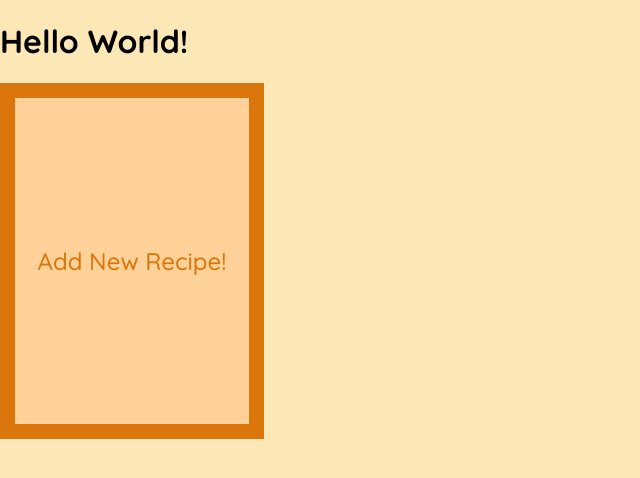
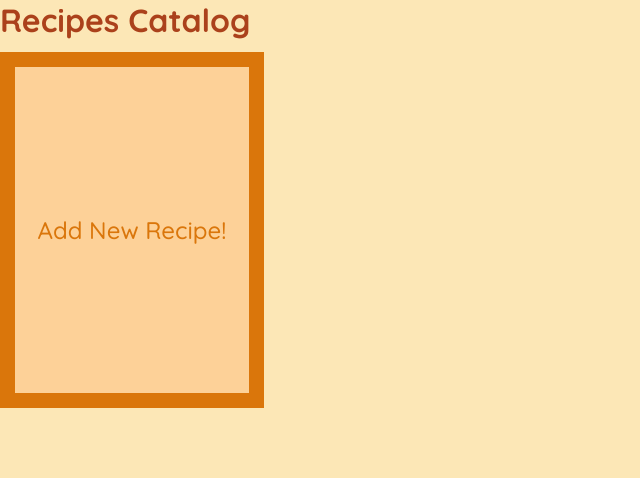
Before and after one commit to AlyssaHug/Recipes, a React (Vite) app: page / in a window 1280 px wide. Shown: the top 478 px of the page, without its empty margins (0-640 px from the left). Built offline with nearby package versions, Linux system fonts and the light colour scheme; no server answers.

Commit message:
organize css color variables

```diff
--- a/src/App.jsx
+++ b/src/App.jsx
@@ -28,7 +28,7 @@ function App() {
 
     return (
         <div>
-            <h1>Hello World!</h1>
+            <h1 className="title">Recipes Catalog</h1>
             <Add/>
             <div className='recipes'>{recipes.map(showRecipes)}</div>
         </div>
--- a/src/index.css
+++ b/src/index.css
@@ -1,29 +1,51 @@
+/*====CSS Variables====*/
+:root {
+    /* Color Variables - using existing colors only */
+    --primary-color: #ab411b;
+    --secondary-color: #da760b;
+    --tertiary-color: #cd8c479c;
+    --fourth-color: #ffc5869c;
+    --light-color: #fce7b6;
+
+    /* Font Variables */
+    --font-family: "Quicksand", arial;
+    --font-size-large: 24px;
+    --font-size-medium: 16px;
+    --font-weight-bold: bold;
+    --font-weight-medium: 500;
+}
+
 /*====Card Styles====*/
 .card {
     width: 264px;
     height: 356px;
     position: relative;
     align-items: center;
-    border: 6px solid #ab411b;
+    border: 6px solid var(--primary-color);
     text-align: center;
-    background-color: #cd8c479c;
+    background-color: var(--tertiary-color);
 }
-
+.title {
+    color: var(--primary-color);
+    font-weight: var(--font-weight-bold);
+    margin-top: 0;
+    margin-bottom: 12px;
+}
 .recipe_name {
-    color: #ab411b;
-    font-weight: bold;
-    font-size: 24px;
+    color: var(--primary-color);
+    font-weight: var(--font-weight-bold);
+    font-size: var(--font-size-large);
     margin-top: 0;
     margin-bottom: 12px;
 }
 .view,
 a {
     text-decoration: none;
-    color: #fce7b6;
-    background-color: #ab411b;
+    color: var(--light-color);
+    background-color: var(--primary-color);
     cursor: pointer;
-    font-weight: 500;
-    font-size: 16px;
+    font-weight: var(--font-weight-medium);
+    font-size: var(--font-size-medium);
     margin: 4px 8px 0;
     padding: 10px;
 }
@@ -36,11 +58,11 @@ a {
 .button {
     width: 264px;
     height: 356px;
-    font-family: "Quicksand", arial;
-    font-size: 24px;
-    font-weight: 500;
-    color: #da760b;
-    background-color: #ffc5869c;
-    border: 15px solid #da760b;
+    font-family: var(--font-family);
+    font-size: var(--font-size-large);
+    font-weight: var(--font-weight-medium);
+    color: var(--secondary-color);
+    background-color: var(--fourth-color);
+    border: 15px solid var(--secondary-color);
     text-align: center;
 }
```
